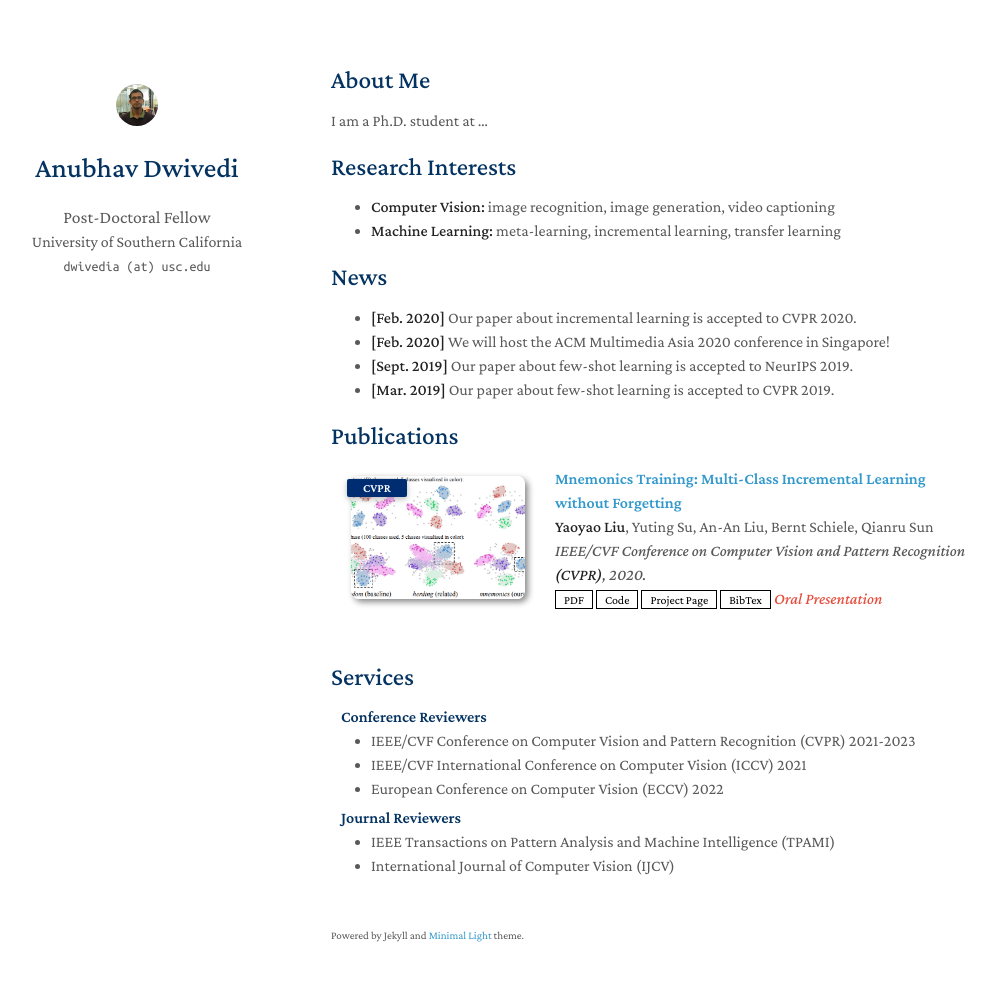
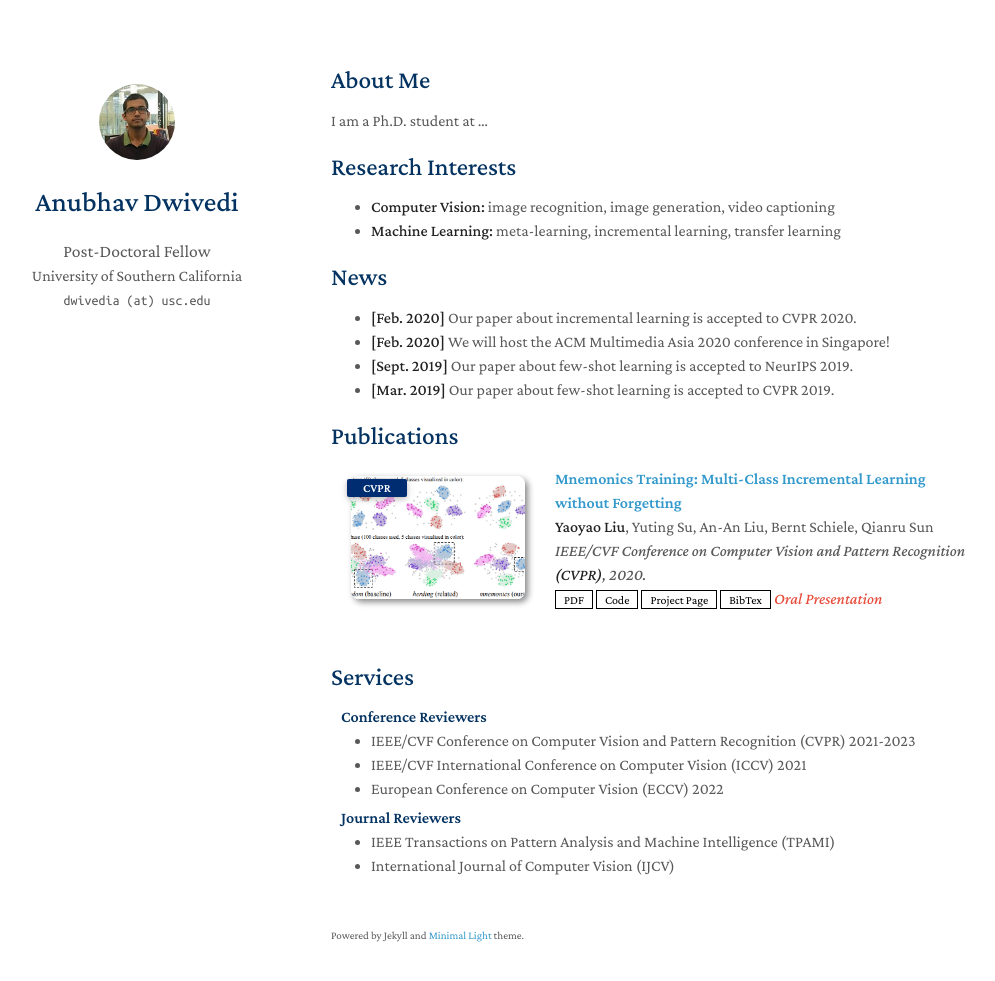
Before and after one commit to dwivedi-anubhav/website, a Jekyll site: the page built from index.md, in a window 1280 px wide and 1016 px high. Shown: the top 981 px of the window, without its empty margins (139-1134 px from the left). Built offline with Jekyll 4.4.1, drawn with Linux system fonts in a browser that asks for light colours; nearby versions of some CDN libraries; a style sheet for code colours, icons or effects is not loaded; our own code applies the rules of GitHub Pages for plain Markdown files.

Commit message:
Update homepage.html

```diff
--- a/_layouts/homepage.html
+++ b/_layouts/homepage.html
@@ -30,7 +30,7 @@
       <header>
 
         {% if site.avatar %}
-        <a class="image avatar"><img src="{{ site.avatar }}" alt="avatar" style="width:42px;height:42px;"/></a>
+        <a class="image avatar"><img src="{{ site.avatar }}" alt="avatar"/></a>
         {% endif %}
 
         <h1>{{ site.title }}</h1>
```
